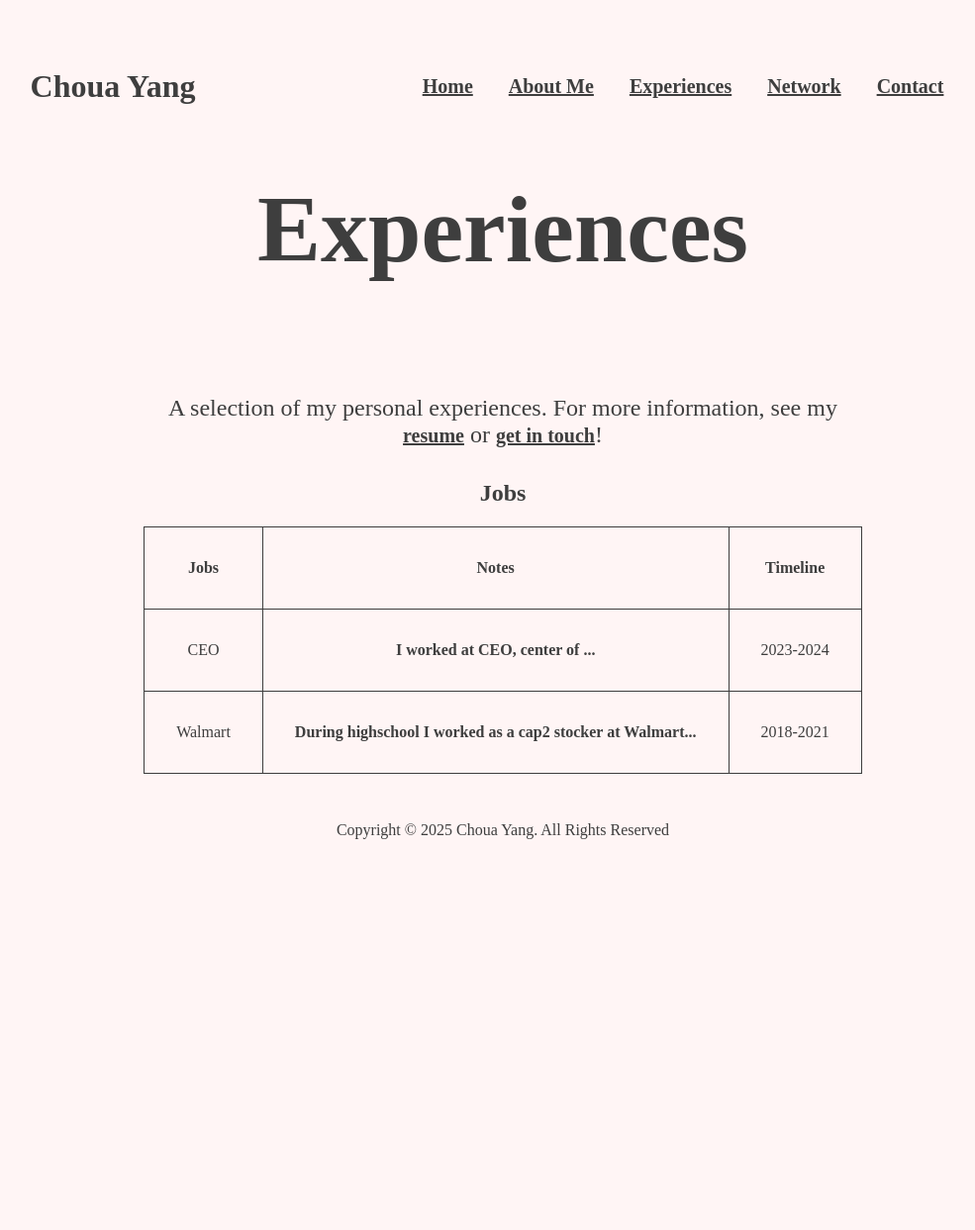
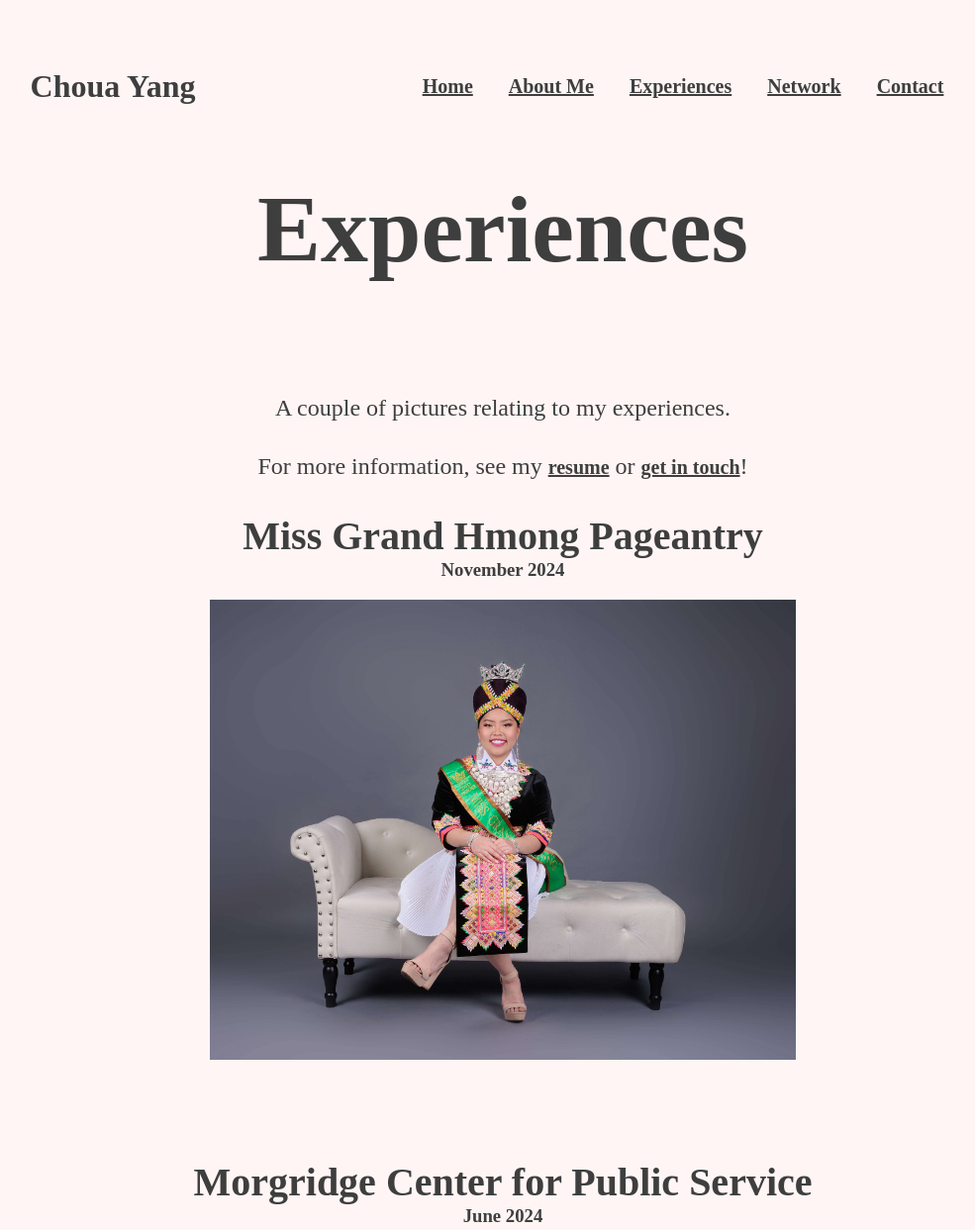
Before and after one commit to Khaun02/choua-portfolio-site, a plain HTML site: page experiences.html in a window 1280 px wide. Shown: the top 1243 px of the page at 99% size, without its empty margins (132-1117 px from the left). Before the commit the page ends 896 px from the top, so only its background shows below. Drawn offline with Linux system fonts and the light colour scheme.

Commit message:
feat: updated network form and added images for experience
- updated network to add "connection interests" checkbox and "contact method" dropdown
- added some images relating to choua's experience for her experience page

```diff
--- a/experiences.html
+++ b/experiences.html
@@ -34,34 +34,30 @@
 
         <div class="title-subtext">
                 <h2>
-                A selection of my personal experiences.
-                For more information, see my <a href="images/CYResume.pdf" target="_blank">resume</a> or <a href="contact.html">get in touch</a>!
+                    A couple of pictures relating to my experiences.
+                </h2>
+                <h2>
+                    For more information, see my <a href="images/CYResume.pdf" target="_blank">resume</a> or <a href="contact.html">get in touch</a>!
                 </h2>
         </div>
 
-        <div class="about-choua-table">
+        <div class="experience-container">
+            <h2>Miss Grand Hmong Pageantry</h2>
+            <h3>November 2024</h3>
+            <img src="images/ImagesPT2/MGHP.JPEG" alt="choua pageant outfit">
+        </div>
 
-            <div class="form-title-text">
-                <h2>Jobs</h2>
-            </div>
 
-            <table>
-                <tr>
-                    <th>Jobs</th>
-                    <th>Notes</th>
-                    <th>Timeline</th>
-                </tr>
-                <tr>
-                    <td>CEO</td>
-                    <th>I worked at CEO, center of ...</th>
-                    <td>2023-2024</td>
-                </tr>
-                <tr>
-                    <td>Walmart</td>
-                    <th>During highschool I worked as a cap2 stocker at Walmart...</th>
-                    <td>2018-2021</td>
-                </tr>
-            </table>
+        <div class="experience-container">
+            <h2>Morgridge Center for Public Service</h2>
+            <h3>June 2024</h3>
+            <img src="images/ImagesPT2/morgridge.JPEG" alt="group CEO students">
+        </div>
+
+        <div class="experience-container">
+            <h2>Center for Educational Opportunities (CEO)</h2>
+            <h3>May 2023</h3>
+            <img src="images/ImagesPT2/CEO.JPEG" alt="choua and her ceo student">
         </div>
     </main>
 
--- a/styleSheets/experiences.css
+++ b/styleSheets/experiences.css
@@ -2,17 +2,23 @@
     Shaun Khang
     04/09/2025
 */
-/* table css */
-table, th, td {
-    border: 1px solid;
-    border-collapse: collapse;
-    margin: 0 auto;
+
+
+img {
+    width: 50%;
+    max-width: 100%;
 }
 
-th, td {
-    padding: 2rem;
+.experience-container h2 {
+    font-size: 2.5rem;
+    margin-bottom: 0;
 }
 
-.about-choua-table {
+.experience-container h3 {
+    margin-top: 0;
+}
+
+.experience-container {
     text-align: center;
+    margin-bottom: 6rem;
 }
--- a/styleSheets/main.css
+++ b/styleSheets/main.css
@@ -72,7 +72,7 @@ form {
     box-shadow: 0px 0px 20px #3e3e3e;
 }
 
-input[type="text"], input[type="email"], input[type="tel"] {
+input[type="text"], input[type="email"], input[type="tel"], select{
     display: inline-block;
     margin-bottom: 1rem;
     width: 250px;
```
Also changed, not shown: network.html (+46 -3 lines), images/ImagesPT2/CEO.JPEG (renamed from images/ImagesPT2/cc30f8118b362440c2ca1408f951e64c.JPEG), images/ImagesPT2/MGHP.JPEG (renamed from images/ImagesPT2/a70746d06d0d9c655cd8fc351176f05d.JPEG), images/ImagesPT2/morgridge.JPEG (renamed from images/ImagesPT2/4290dcdad31c6f6fe137c6afee9c1ce3.JPEG).
